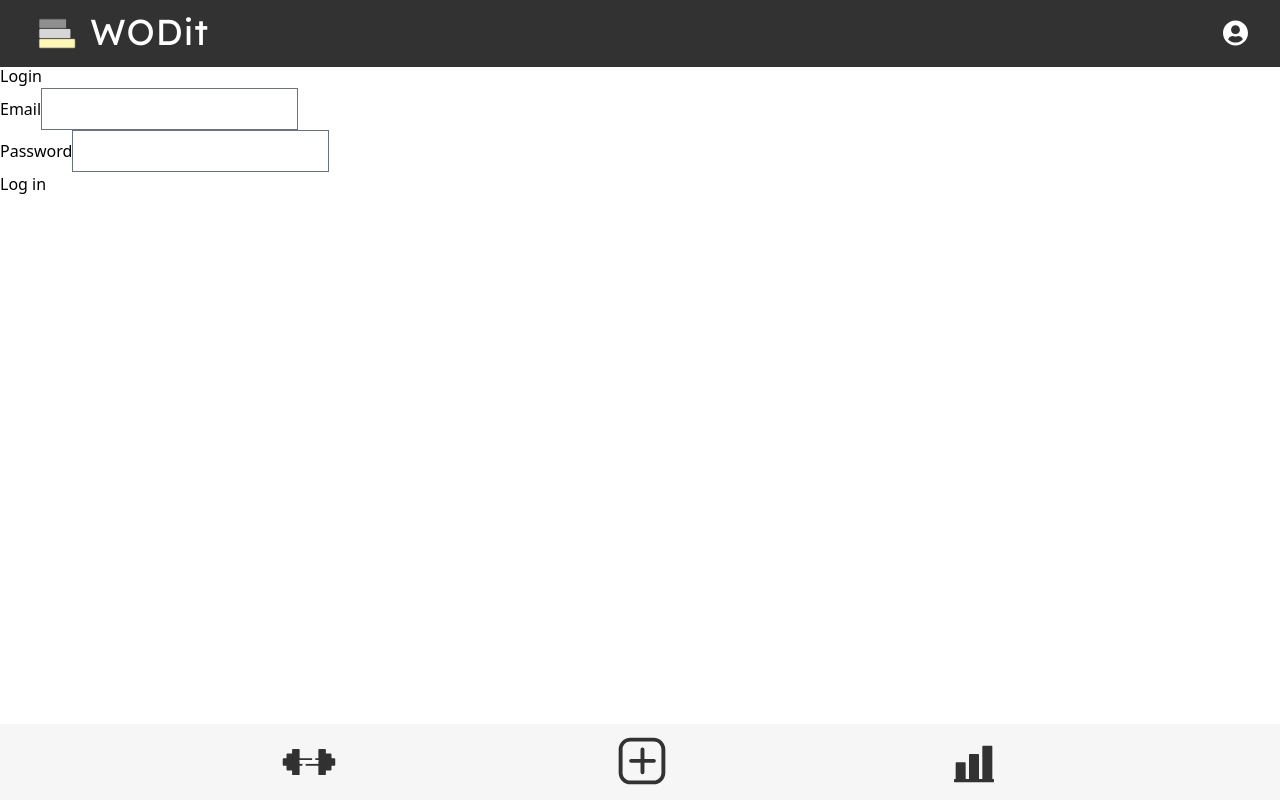
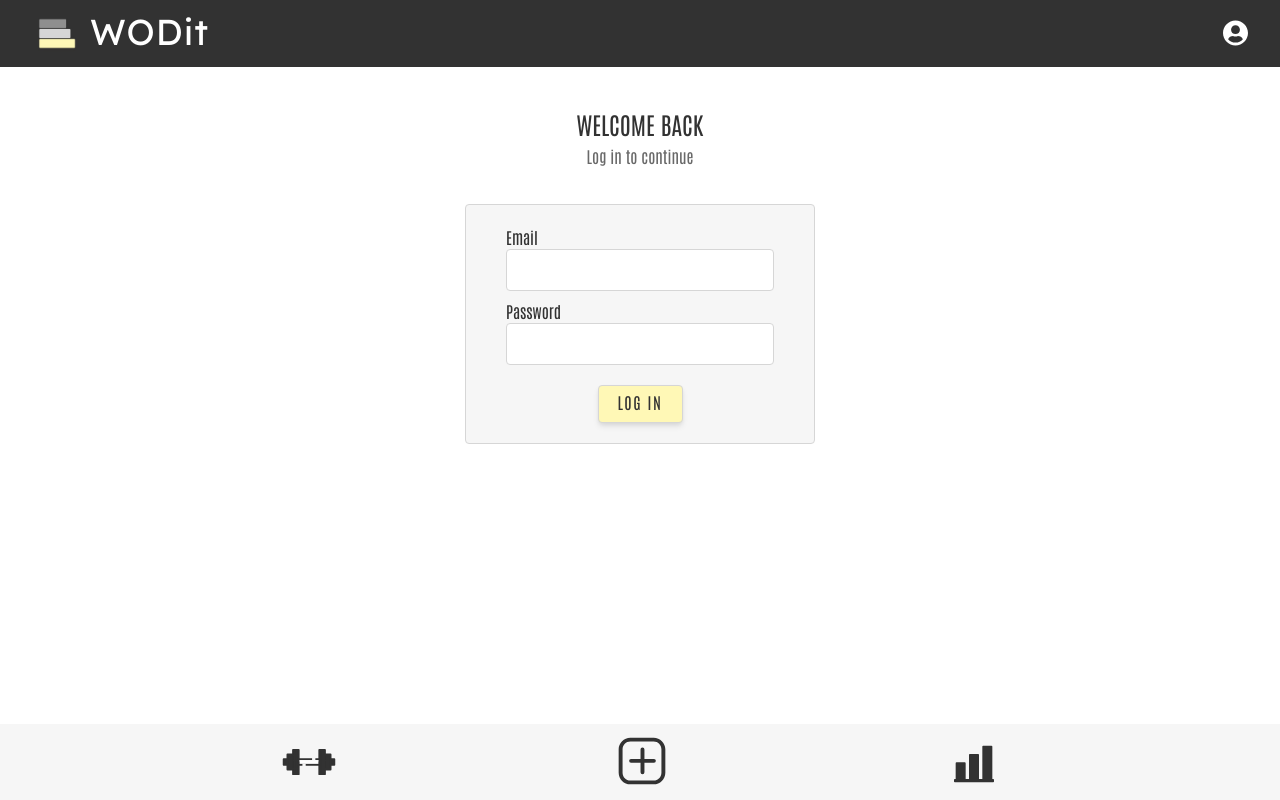
Before and after one commit to irahrosete/wodit, a React (Create React App) app in the folder client/: page /login in a window 1280 px wide. Built offline with nearby package versions, Linux system fonts and the light colour scheme.

Commit message:
update render for login page

```diff
--- a/client/src/components/EditExercise.jsx
+++ b/client/src/components/EditExercise.jsx
@@ -102,7 +102,8 @@
         }`
       )
       .then((res) => {
-        const existingExercise = res.data[0]
+        const existingExercise = res.data[0] || 0
+        console.log(existingExercise)
 
         if (existingExercise.rep >= rep) {
           const newRep = existingExercise.rep - rep
--- a/client/src/index.css
+++ b/client/src/index.css
@@ -28,6 +28,11 @@
   width: 350px;
 }
 
+.boxLog {
+  @apply border border-wodDarkGray bg-wodGray rounded mx-auto;
+  width: 350px;
+}
+
 .boxAlert {
   @apply flex p-1 my-5 mx-8 justify-center bg-wodYellow border rounded border-wodDarkGray absolute inset-x-0 z-10;
 }
@@ -35,3 +40,7 @@
 .textWod {
   @apply font-body text-wodBlack;
 }
+
+.textWodLight {
+  @apply font-body text-wodBlackLight;
+}
--- a/client/src/pages/LogIn.jsx
+++ b/client/src/pages/LogIn.jsx
@@ -53,22 +53,44 @@
   }
 
   return (
-    <div className='mb-24 pt-16'>
-      <form onSubmit={handleSubmit}>
-        <h2>Login</h2>
-        <label htmlFor='email'>Email</label>
-        <input type='text' name='email' required onChange={handleChange} />
-        <div>{error.email}</div>
-        <label htmlFor='password'>Password</label>
+    <div className='flex items-center justify-center flex-col pt-24'>
+      <div className='flex flex-col items-center'>
+        <h2 className='textWod text-2xl mt-3 uppercase'>Welcome back</h2>
+        <p className='p-1 textWodLight'>Log in to continue</p>
+      </div>
+      <div className='boxLog mt-8'>
+        {/* <div className='mb-24 pt-16'> */}
+        <form className='mx-10 my-5' onSubmit={handleSubmit}>
+          <div className='flex flex-col'>
+            <label className='textWod' htmlFor='email'>
+              Email
+            </label>
             <input
+              className='rounded border-wodDarkGray textWod w-full'
+              type='text'
+              name='email'
+              required
+              onChange={handleChange}
+            />
+          </div>
+          <div className='textWodLight'>{error.email}</div>
+          <div className='flex flex-col pt-2'>
+            <label className='textWod' htmlFor='password'>
+              Password
+            </label>
+            <input
+              className='rounded border-wodDarkGray textWod w-full'
               type='password'
               name='password'
               required
               onChange={handleChange}
             />
-        <div></div>
-        <button>Log in</button>
+          </div>
+          <div className='flex justify-center mt-5'>
+            <button className='btn bg-wodYellow'>Log in</button>
+          </div>
         </form>
+      </div>
     </div>
   )
 }
--- a/client/tailwind.config.js
+++ b/client/tailwind.config.js
@@ -5,6 +5,7 @@
   theme: {
     colors: {
       wodBlack: '#323232',
+      wodBlackLight: '#696969',
       wodWhite: '#ffffff',
       wodGray: '#f6f6f6',
       wodDarkGray: '#d6d6d6',
```
Lines whose indentation alone changed are shown as unchanged.
